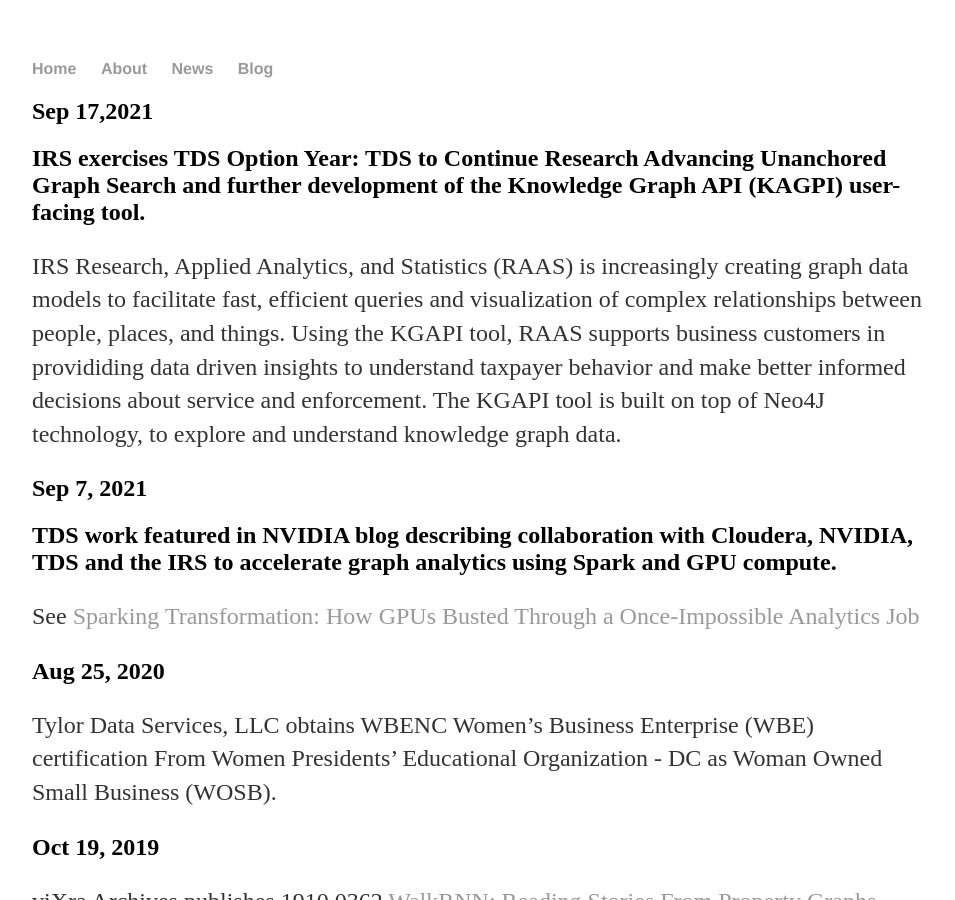
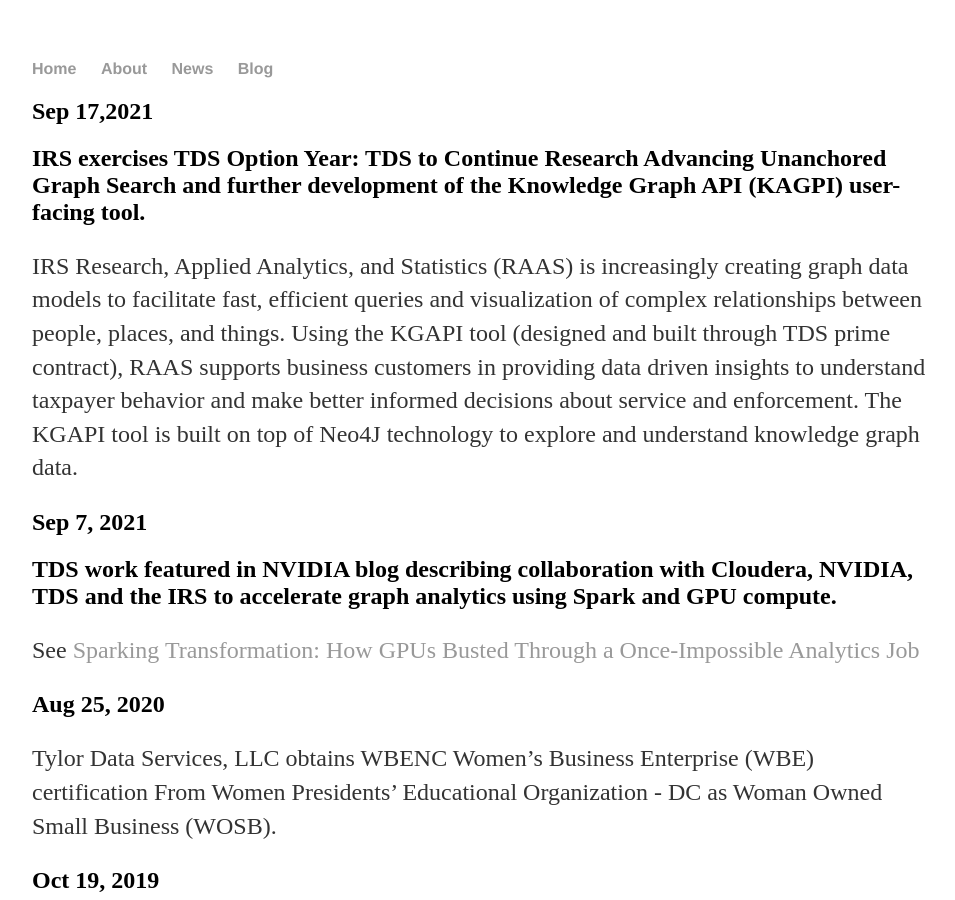
Before and after one commit to dtylor/dtylor.github.io, a Jekyll site: the page built from news.md, in a window 1280 px wide and 900 px high. Shown: the whole window, without its empty margins (160-1115 px from the left). Built offline with Jekyll 4.4.1, drawn with Linux system fonts in a browser that asks for light colours.

Commit message:
Update news.md

```diff
--- a/news.md
+++ b/news.md
@@ -4,7 +4,7 @@
 ---
 ## Sep 17,2021
 ## IRS exercises TDS Option Year: TDS to Continue Research Advancing Unanchored Graph Search and further development of the Knowledge Graph API (KAGPI) user-facing tool.
-IRS Research, Applied Analytics, and Statistics (RAAS) is increasingly creating graph data models to facilitate fast, efficient queries and visualization of complex relationships between people, places, and things.  Using the KGAPI tool, RAAS supports business customers in provididing data driven insights to understand taxpayer behavior and make better informed decisions about service and enforcement.  The KGAPI tool is built on top of Neo4J technology, to explore and understand knowledge graph data.
+IRS Research, Applied Analytics, and Statistics (RAAS) is increasingly creating graph data models to facilitate fast, efficient queries and visualization of complex relationships between people, places, and things.  Using the KGAPI tool (designed and built through TDS prime contract), RAAS supports business customers in providing data driven insights to understand taxpayer behavior and make better informed decisions about service and enforcement.  The KGAPI tool is built on top of Neo4J technology to explore and understand knowledge graph data.
 
 ## Sep 7, 2021
 ## TDS work featured in NVIDIA blog describing collaboration with Cloudera, NVIDIA, TDS and the IRS to accelerate graph analytics using Spark and GPU compute.
```
